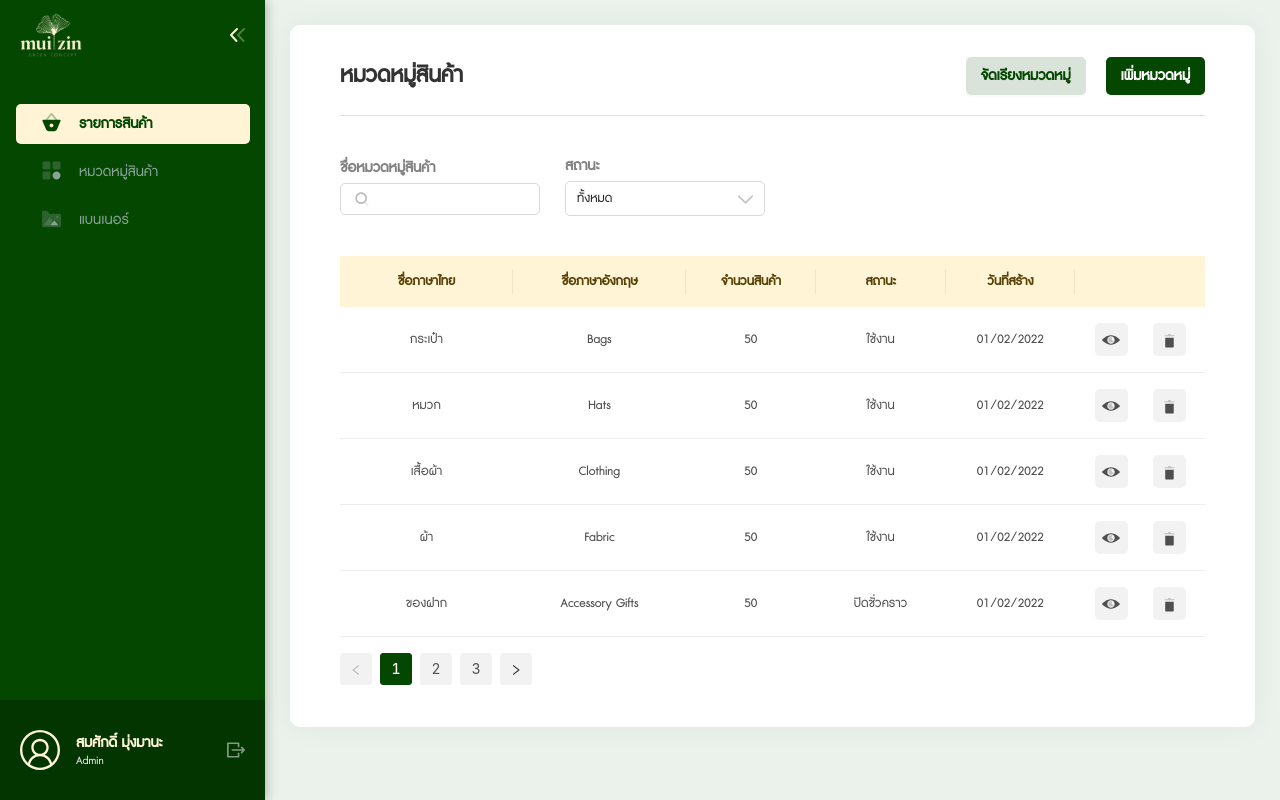
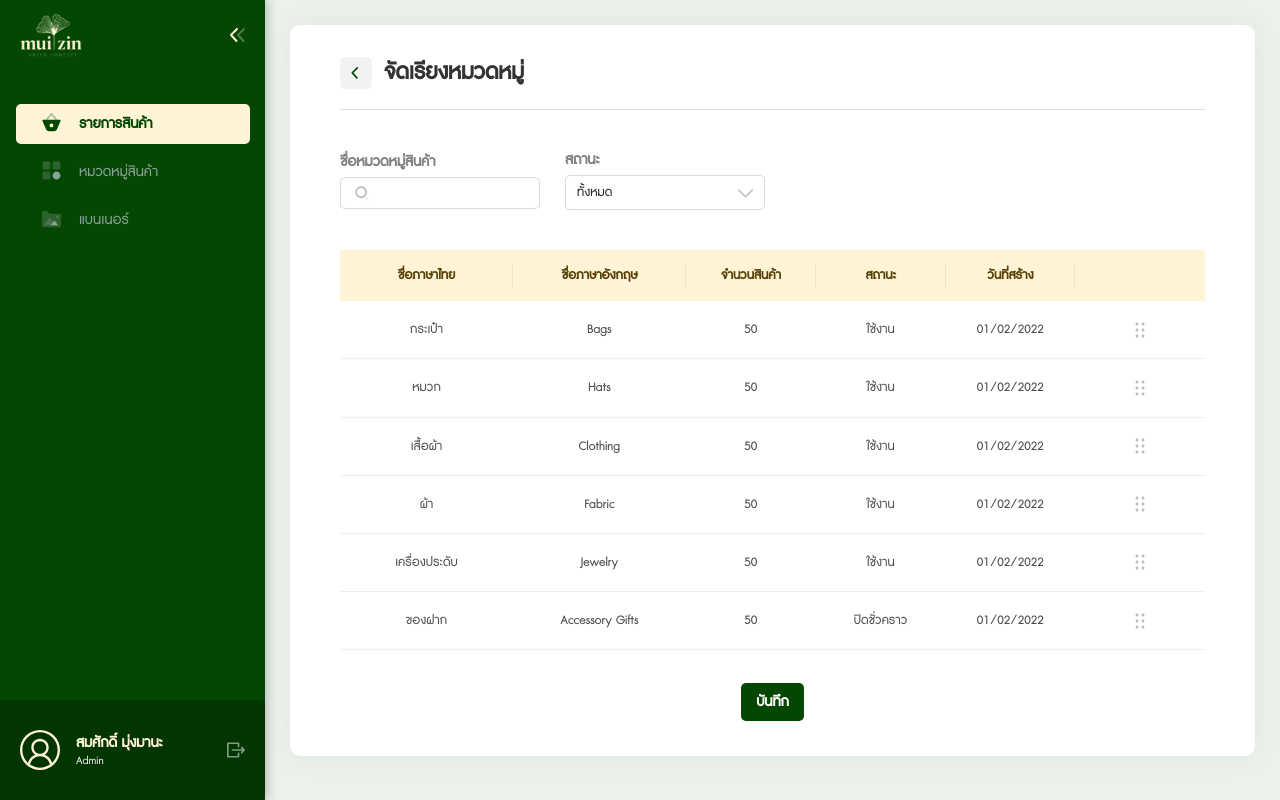
Before and after one commit to baskittisak/muiizin-admin, a React (Create React App) app: page /categories in a window 1280 px wide. Both pictures are taken after a click on the button "จัดเรียงหมวดหมู่". Built offline with nearby package versions, Linux system fonts and the light colour scheme.

Commit message:
[EDIT] UI Sortable

```diff
--- a/src/center_components/Table.js
+++ b/src/center_components/Table.js
@@ -92,7 +92,7 @@ const Table = ({
             position: ["bottomLeft"],
           }
         }
-        onChange={onChange}
+        onChange={onChange && onChange}
       />
     </Container>
   );
--- a/src/components/categories/Categories.js
+++ b/src/components/categories/Categories.js
@@ -1,4 +1,5 @@
 import { memo, useCallback, useMemo, useState } from "react";
+import styled from "styled-components";
 import Frame from "../../center_components/Frame";
 import BaseButton from "../../center_components/BaseButton";
 import FilterCategories from "./FilterCategories";
@@ -6,17 +7,23 @@ import IconSvg from "../../center_components/IconSvg";
 import Table from "../../center_components/Table";
 import { ReactComponent as eye_icon } from "../../assets/icons/eye.svg";
 import { ReactComponent as delete_icon } from "../../assets/icons/delete.svg";
+import { ReactComponent as drag_icon } from "../../assets/icons/drag.svg";
 import { Space } from "antd";
-import { Action } from "../../style/common";
+import { Action, Box } from "../../style/common";
 import ModalCategories from "./ModalCategories";
 
+const Footer = styled(Box)`
+  height: 80px;
+  padding-top: 24px;
+`;
+
 const Categories = () => {
-  const [page, setPage] = useState(1);
   const [filters, setFilters] = useState({
     search: "",
     status: "1",
   });
   const [visible, setVisible] = useState(false);
+  const [sortable, setSortable] = useState(false);
   const [name, setName] = useState({ th: "", en: "" });
 
   const onFilters = useCallback((type, value) => {
@@ -72,7 +79,10 @@ const Categories = () => {
         title: "",
         dataIndex: "action",
         width: "15%",
-        render: (_, record) => (
+        render: (_, record) =>
+          sortable ? (
+            <IconSvg src={drag_icon} fontSize={18} />
+          ) : (
             <Space size={25}>
               <Action
                 justify="center"
@@ -92,7 +102,7 @@ const Categories = () => {
           ),
       },
     ];
-  }, []);
+  }, [sortable]);
 
   const dataSource = useMemo(() => {
     return [
@@ -130,6 +140,14 @@ const Categories = () => {
       },
       {
         key: "5",
+        nameTH: "เครื่องประดับ",
+        nameEN: "Jewelry",
+        stock: 50,
+        status: "ใช้งาน",
+        createdTime: "01/02/2022",
+      },
+      {
+        key: "6",
         nameTH: "ของฝาก",
         nameEN: "Accessory Gifts",
         stock: 50,
@@ -139,12 +157,18 @@ const Categories = () => {
     ];
   }, []);
 
-  return (
+  const displayProductList = useMemo(
+    () => (
       <Frame
-      label="หมวดหมู่สินค้า"
+        label={sortable ? "จัดเรียงหมวดหมู่" : "หมวดหมู่สินค้า"}
         extra={
+          !sortable && (
             <Space size={20}>
-          <BaseButton bgColor="#D9E3D9" color="#044700">
+              <BaseButton
+                bgColor="#D9E3D9"
+                color="#044700"
+                onClick={() => setSortable(true)}
+              >
                 จัดเรียงหมวดหมู่
               </BaseButton>
               <BaseButton
@@ -155,20 +179,35 @@ const Categories = () => {
                 เพิ่มหมวดหมู่
               </BaseButton>
             </Space>
+          )
         }
+        onBack={sortable ? () => setSortable(false) : undefined}
       >
         <FilterCategories
           search={filters.search}
           status={filters.status}
           onFilters={onFilters}
         />
-      <Table
-        columns={columns}
-        dataSource={dataSource}
-        page={page}
-        totalData={30}
-        onChange={(e) => setPage(e.current)}
-      />
+        <Table columns={columns} dataSource={dataSource} pagination={false} />
+        {sortable && (
+          <Footer justify="center" align="center">
+            <BaseButton
+              bgColor="#044700"
+              color="#fff"
+              onClick={() => setSortable(false)}
+            >
+              บันทึก
+            </BaseButton>
+          </Footer>
+        )}
+      </Frame>
+    ),
+    [columns, dataSource, filters.search, filters.status, sortable, onFilters]
+  );
+
+  return (
+    <>
+      {displayProductList}
       <ModalCategories
         visible={visible}
         value={name}
@@ -176,7 +215,7 @@ const Categories = () => {
         onCancel={() => setVisible(false)}
         onOk={onSave}
       />
-    </Frame>
+    </>
   );
 };
 
```
Lines whose indentation alone changed are shown as unchanged.
